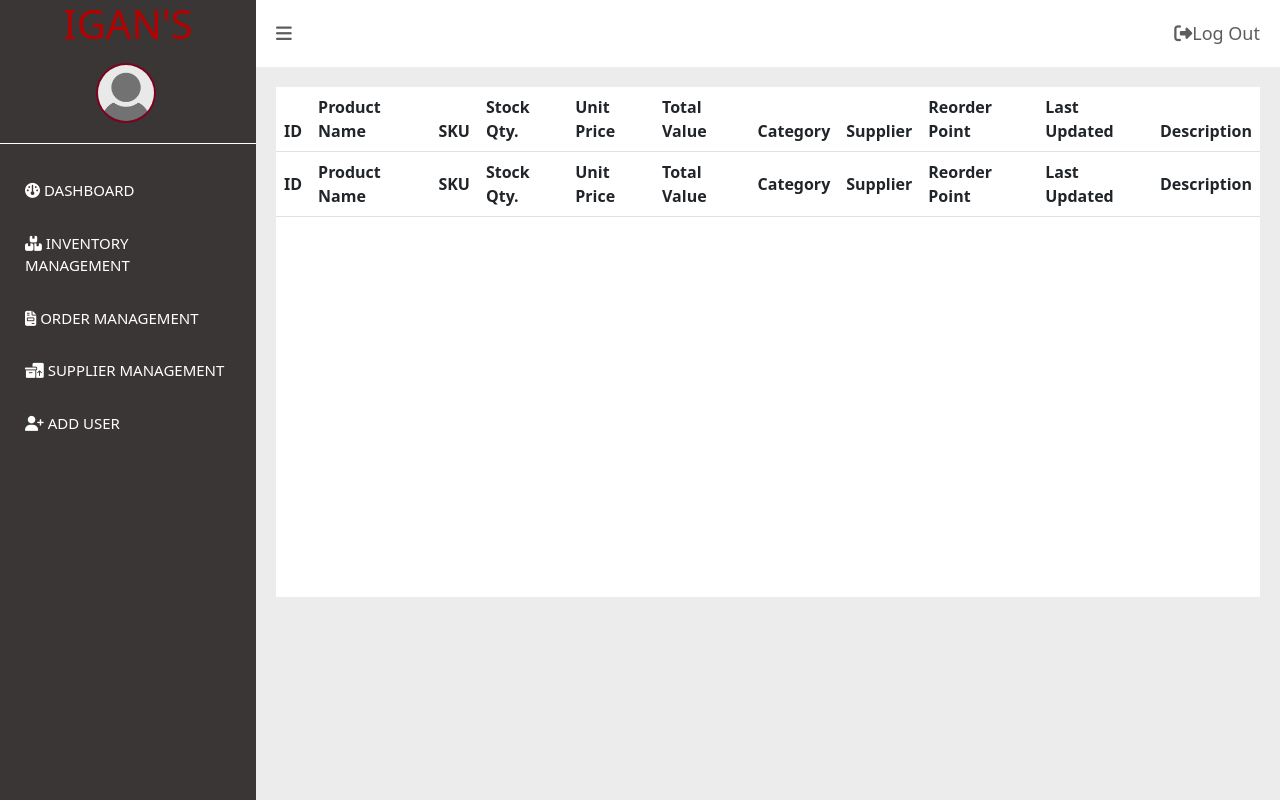
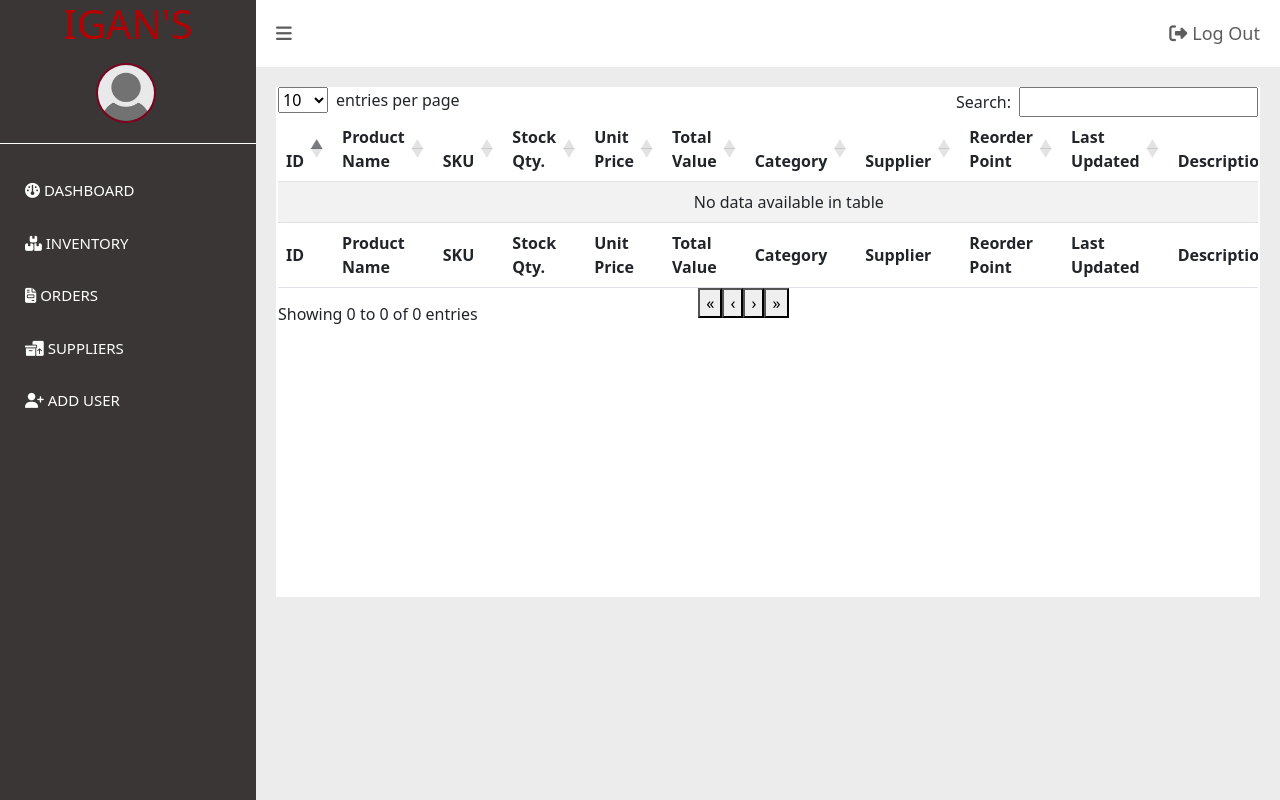
Before and after one commit to Danny-Rand/php, a PHP site: page /inventory-management.php in a window 1280 px wide. Run offline with PHP 8.4, Linux system fonts and the light colour scheme; the visitor is signed in with stand-in values (Sample User, id 1); data that the repository does not hold is empty; some libraries are stand-ins or nearby versions.

Commit message:
8th Commit (minor changes)

```diff
--- a/IMS/CSS/dashboard.css
+++ b/IMS/CSS/dashboard.css
@@ -69,11 +69,12 @@ ul.dashboardMenuList li a {
 ul.dashboardMenuList li.menuActive {
     background: #b30000;
     color: #ffffff;
-    transition: 0.3s all;
+
 }
 
 ul.dashboardMenuList li:hover {
     background: #b30000;
+    transition: 0.3s all;
 }
 
 div.dashboardTopNav {
@@ -286,3 +287,12 @@ p.userCount {
 input[type="number"] {
     min-width: 50px;
 }
+
+div.table-responsive {
+    margin-left: 2px !important;
+    margin-right: 2px !important;
+}
+
+i.fa-solid.fa-right-from-bracket {
+    margin-right: 5px;
+}
--- /dev/null
+++ b/IMS/CSS/datatable.css
@@ -0,0 +1,595 @@
+@charset "UTF-8";
+
+:root {
+    --dt-row-selected: 13, 110, 253;
+    --dt-row-selected-text: 255, 255, 255;
+    --dt-row-selected-link: 9, 10, 11;
+    --dt-row-stripe: 0, 0, 0;
+    --dt-row-hover: 0, 0, 0;
+    --dt-column-ordering: 0, 0, 0;
+    --dt-html-background: white;
+}
+
+:root.dark {
+    --dt-html-background: rgb(33, 37, 41);
+}
+
+table.dataTable td.dt-control {
+    text-align: center;
+    cursor: pointer;
+}
+
+table.dataTable td.dt-control:before {
+    display: inline-block;
+    box-sizing: border-box;
+    content: "";
+    border-top: 5px solid transparent;
+    border-left: 10px solid rgba(0, 0, 0, 0.5);
+    border-bottom: 5px solid transparent;
+    border-right: 0px solid transparent;
+}
+
+table.dataTable tr.dt-hasChild td.dt-control:before {
+    border-top: 10px solid rgba(0, 0, 0, 0.5);
+    border-left: 5px solid transparent;
+    border-bottom: 0px solid transparent;
+    border-right: 5px solid transparent;
+}
+
+html.dark table.dataTable td.dt-control:before,
+:root[data-bs-theme=dark] table.dataTable td.dt-control:before {
+    border-left-color: rgba(255, 255, 255, 0.5);
+}
+
+html.dark table.dataTable tr.dt-hasChild td.dt-control:before,
+:root[data-bs-theme=dark] table.dataTable tr.dt-hasChild td.dt-control:before {
+    border-top-color: rgba(255, 255, 255, 0.5);
+    border-left-color: transparent;
+}
+
+div.dt-scroll-body thead tr,
+div.dt-scroll-body tfoot tr {
+    height: 0;
+}
+
+div.dt-scroll-body thead tr th,
+div.dt-scroll-body thead tr td,
+div.dt-scroll-body tfoot tr th,
+div.dt-scroll-body tfoot tr td {
+    height: 0 !important;
+    padding-top: 0px !important;
+    padding-bottom: 0px !important;
+    border-top-width: 0px !important;
+    border-bottom-width: 0px !important;
+}
+
+div.dt-scroll-body thead tr th div.dt-scroll-sizing,
+div.dt-scroll-body thead tr td div.dt-scroll-sizing,
+div.dt-scroll-body tfoot tr th div.dt-scroll-sizing,
+div.dt-scroll-body tfoot tr td div.dt-scroll-sizing {
+    height: 0 !important;
+    overflow: hidden !important;
+}
+
+table.dataTable thead>tr>th:active,
+table.dataTable thead>tr>td:active {
+    outline: none;
+}
+
+table.dataTable thead>tr>th.dt-orderable-asc span.dt-column-order:before,
+table.dataTable thead>tr>th.dt-ordering-asc span.dt-column-order:before,
+table.dataTable thead>tr>td.dt-orderable-asc span.dt-column-order:before,
+table.dataTable thead>tr>td.dt-ordering-asc span.dt-column-order:before {
+    position: absolute;
+    display: block;
+    bottom: 50%;
+    content: "▲";
+    content: "▲" /"";
+}
+
+table.dataTable thead>tr>th.dt-orderable-desc span.dt-column-order:after,
+table.dataTable thead>tr>th.dt-ordering-desc span.dt-column-order:after,
+table.dataTable thead>tr>td.dt-orderable-desc span.dt-column-order:after,
+table.dataTable thead>tr>td.dt-ordering-desc span.dt-column-order:after {
+    position: absolute;
+    display: block;
+    top: 50%;
+    content: "▼";
+    content: "▼" /"";
+}
+
+table.dataTable thead>tr>th.dt-orderable-asc,
+table.dataTable thead>tr>th.dt-orderable-desc,
+table.dataTable thead>tr>th.dt-ordering-asc,
+table.dataTable thead>tr>th.dt-ordering-desc,
+table.dataTable thead>tr>td.dt-orderable-asc,
+table.dataTable thead>tr>td.dt-orderable-desc,
+table.dataTable thead>tr>td.dt-ordering-asc,
+table.dataTable thead>tr>td.dt-ordering-desc {
+    position: relative;
+    padding-right: 30px;
+}
+
+table.dataTable thead>tr>th.dt-orderable-asc span.dt-column-order,
+table.dataTable thead>tr>th.dt-orderable-desc span.dt-column-order,
+table.dataTable thead>tr>th.dt-ordering-asc span.dt-column-order,
+table.dataTable thead>tr>th.dt-ordering-desc span.dt-column-order,
+table.dataTable thead>tr>td.dt-orderable-asc span.dt-column-order,
+table.dataTable thead>tr>td.dt-orderable-desc span.dt-column-order,
+table.dataTable thead>tr>td.dt-ordering-asc span.dt-column-order,
+table.dataTable thead>tr>td.dt-ordering-desc span.dt-column-order {
+    position: absolute;
+    right: 12px;
+    top: 0;
+    bottom: 0;
+    width: 12px;
+}
+
+table.dataTable thead>tr>th.dt-orderable-asc span.dt-column-order:before,
+table.dataTable thead>tr>th.dt-orderable-asc span.dt-column-order:after,
+table.dataTable thead>tr>th.dt-orderable-desc span.dt-column-order:before,
+table.dataTable thead>tr>th.dt-orderable-desc span.dt-column-order:after,
+table.dataTable thead>tr>th.dt-ordering-asc span.dt-column-order:before,
+table.dataTable thead>tr>th.dt-ordering-asc span.dt-column-order:after,
+table.dataTable thead>tr>th.dt-ordering-desc span.dt-column-order:before,
+table.dataTable thead>tr>th.dt-ordering-desc span.dt-column-order:after,
+table.dataTable thead>tr>td.dt-orderable-asc span.dt-column-order:before,
+table.dataTable thead>tr>td.dt-orderable-asc span.dt-column-order:after,
+table.dataTable thead>tr>td.dt-orderable-desc span.dt-column-order:before,
+table.dataTable thead>tr>td.dt-orderable-desc span.dt-column-order:after,
+table.dataTable thead>tr>td.dt-ordering-asc span.dt-column-order:before,
+table.dataTable thead>tr>td.dt-ordering-asc span.dt-column-order:after,
+table.dataTable thead>tr>td.dt-ordering-desc span.dt-column-order:before,
+table.dataTable thead>tr>td.dt-ordering-desc span.dt-column-order:after {
+    left: 0;
+    opacity: 0.125;
+    line-height: 9px;
+    font-size: 0.8em;
+}
+
+table.dataTable thead>tr>th.dt-orderable-asc,
+table.dataTable thead>tr>th.dt-orderable-desc,
+table.dataTable thead>tr>td.dt-orderable-asc,
+table.dataTable thead>tr>td.dt-orderable-desc {
+    cursor: pointer;
+}
+
+table.dataTable thead>tr>th.dt-orderable-asc:hover,
+table.dataTable thead>tr>th.dt-orderable-desc:hover,
+table.dataTable thead>tr>td.dt-orderable-asc:hover,
+table.dataTable thead>tr>td.dt-orderable-desc:hover {
+    outline: 2px solid rgba(0, 0, 0, 0.05);
+    outline-offset: -2px;
+}
+
+table.dataTable thead>tr>th.dt-ordering-asc span.dt-column-order:before,
+table.dataTable thead>tr>th.dt-ordering-desc span.dt-column-order:after,
+table.dataTable thead>tr>td.dt-ordering-asc span.dt-column-order:before,
+table.dataTable thead>tr>td.dt-ordering-desc span.dt-column-order:after {
+    opacity: 0.6;
+}
+
+table.dataTable thead>tr>th.sorting_desc_disabled span.dt-column-order:after,
+table.dataTable thead>tr>th.sorting_asc_disabled span.dt-column-order:before,
+table.dataTable thead>tr>td.sorting_desc_disabled span.dt-column-order:after,
+table.dataTable thead>tr>td.sorting_asc_disabled span.dt-column-order:before {
+    display: none;
+}
+
+table.dataTable thead>tr>th:active,
+table.dataTable thead>tr>td:active {
+    outline: none;
+}
+
+div.dt-scroll-body>table.dataTable>thead>tr>th,
+div.dt-scroll-body>table.dataTable>thead>tr>td {
+    overflow: hidden;
+}
+
+:root.dark table.dataTable thead>tr>th.dt-orderable-asc:hover,
+:root.dark table.dataTable thead>tr>th.dt-orderable-desc:hover,
+:root.dark table.dataTable thead>tr>td.dt-orderable-asc:hover,
+:root.dark table.dataTable thead>tr>td.dt-orderable-desc:hover,
+:root[data-bs-theme=dark] table.dataTable thead>tr>th.dt-orderable-asc:hover,
+:root[data-bs-theme=dark] table.dataTable thead>tr>th.dt-orderable-desc:hover,
+:root[data-bs-theme=dark] table.dataTable thead>tr>td.dt-orderable-asc:hover,
+:root[data-bs-theme=dark] table.dataTable thead>tr>td.dt-orderable-desc:hover {
+    outline: 2px solid rgba(255, 255, 255, 0.05);
+}
+
+div.dt-processing {
+    position: absolute;
+    top: 50%;
+    left: 50%;
+    width: 200px;
+    margin-left: -100px;
+    margin-top: -22px;
+    text-align: center;
+    padding: 2px;
+    z-index: 10;
+}
+
+div.dt-processing>div:last-child {
+    position: relative;
+    width: 80px;
+    height: 15px;
+    margin: 1em auto;
+}
+
+div.dt-processing>div:last-child>div {
+    position: absolute;
+    top: 0;
+    width: 13px;
+    height: 13px;
+    border-radius: 50%;
+    background: rgb(13, 110, 253);
+    background: rgb(var(--dt-row-selected));
+    animation-timing-function: cubic-bezier(0, 1, 1, 0);
+}
+
+div.dt-processing>div:last-child>div:nth-child(1) {
+    left: 8px;
+    animation: datatables-loader-1 0.6s infinite;
+}
+
+div.dt-processing>div:last-child>div:nth-child(2) {
+    left: 8px;
+    animation: datatables-loader-2 0.6s infinite;
+}
+
+div.dt-processing>div:last-child>div:nth-child(3) {
+    left: 32px;
+    animation: datatables-loader-2 0.6s infinite;
+}
+
+div.dt-processing>div:last-child>div:nth-child(4) {
+    left: 56px;
+    animation: datatables-loader-3 0.6s infinite;
+}
+
+@keyframes datatables-loader-1 {
+    0% {
+        transform: scale(0);
+    }
+
+    100% {
+        transform: scale(1);
+    }
+}
+
+@keyframes datatables-loader-3 {
+    0% {
+        transform: scale(1);
+    }
+
+    100% {
+        transform: scale(0);
+    }
+}
+
+@keyframes datatables-loader-2 {
+    0% {
+        transform: translate(0, 0);
+    }
+
+    100% {
+        transform: translate(24px, 0);
+    }
+}
+
+table.dataTable.nowrap th,
+table.dataTable.nowrap td {
+    white-space: nowrap;
+}
+
+table.dataTable th,
+table.dataTable td {
+    box-sizing: border-box;
+}
+
+table.dataTable th.dt-left,
+table.dataTable td.dt-left {
+    text-align: left;
+}
+
+table.dataTable th.dt-center,
+table.dataTable td.dt-center {
+    text-align: center;
+}
+
+table.dataTable th.dt-right,
+table.dataTable td.dt-right {
+    text-align: right;
+}
+
+table.dataTable th.dt-justify,
+table.dataTable td.dt-justify {
+    text-align: justify;
+}
+
+table.dataTable th.dt-nowrap,
+table.dataTable td.dt-nowrap {
+    white-space: nowrap;
+}
+
+table.dataTable th.dt-empty,
+table.dataTable td.dt-empty {
+    text-align: center;
+    vertical-align: top;
+}
+
+table.dataTable th.dt-type-numeric,
+table.dataTable th.dt-type-date,
+table.dataTable td.dt-type-numeric,
+table.dataTable td.dt-type-date {
+    text-align: right;
+}
+
+table.dataTable thead th,
+table.dataTable thead td,
+table.dataTable tfoot th,
+table.dataTable tfoot td {
+    text-align: left;
+}
+
+table.dataTable thead th.dt-head-left,
+table.dataTable thead td.dt-head-left,
+table.dataTable tfoot th.dt-head-left,
+table.dataTable tfoot td.dt-head-left {
+    text-align: left;
+}
+
+table.dataTable thead th.dt-head-center,
+table.dataTable thead td.dt-head-center,
+table.dataTable tfoot th.dt-head-center,
+table.dataTable tfoot td.dt-head-center {
+    text-align: center;
+}
+
+table.dataTable thead th.dt-head-right,
+table.dataTable thead td.dt-head-right,
+table.dataTable tfoot th.dt-head-right,
+table.dataTable tfoot td.dt-head-right {
+    text-align: right;
+}
+
+table.dataTable thead th.dt-head-justify,
+table.dataTable thead td.dt-head-justify,
+table.dataTable tfoot th.dt-head-justify,
+table.dataTable tfoot td.dt-head-justify {
+    text-align: justify;
+}
+
+table.dataTable thead th.dt-head-nowrap,
+table.dataTable thead td.dt-head-nowrap,
+table.dataTable tfoot th.dt-head-nowrap,
+table.dataTable tfoot td.dt-head-nowrap {
+    white-space: nowrap;
+}
+
+table.dataTable tbody th.dt-body-left,
+table.dataTable tbody td.dt-body-left {
+    text-align: left;
+}
+
+table.dataTable tbody th.dt-body-center,
+table.dataTable tbody td.dt-body-center {
+    text-align: center;
+}
+
+table.dataTable tbody th.dt-body-right,
+table.dataTable tbody td.dt-body-right {
+    text-align: right;
+}
+
+table.dataTable tbody th.dt-body-justify,
+table.dataTable tbody td.dt-body-justify {
+    text-align: justify;
+}
+
+table.dataTable tbody th.dt-body-nowrap,
+table.dataTable tbody td.dt-body-nowrap {
+    white-space: nowrap;
+}
+
+/*! Bootstrap 5 integration for DataTables
+ *
+ * ©2020 SpryMedia Ltd, all rights reserved.
+ * License: MIT datatables.net/license/mit
+ */
+table.table.dataTable {
+    clear: both;
+    margin-bottom: 0;
+    max-width: none;
+    border-spacing: 0;
+}
+
+table.table.dataTable.table-striped>tbody>tr:nth-of-type(2n+1)>* {
+    box-shadow: none;
+}
+
+table.table.dataTable> :not(caption)>*>* {
+    background-color: transparent;
+}
+
+table.table.dataTable>tbody>tr {
+    background-color: transparent;
+}
+
+table.table.dataTable>tbody>tr.selected>* {
+    box-shadow: inset 0 0 0 9999px rgb(13, 110, 253);
+    box-shadow: inset 0 0 0 9999px rgb(var(--dt-row-selected));
+    color: rgb(255, 255, 255);
+    color: rgb(var(--dt-row-selected-text));
+}
+
+table.table.dataTable>tbody>tr.selected a {
+    color: rgb(9, 10, 11);
+    color: rgb(var(--dt-row-selected-link));
+}
+
+table.table.dataTable.table-striped>tbody>tr:nth-of-type(2n+1)>* {
+    box-shadow: inset 0 0 0 9999px rgba(var(--dt-row-stripe), 0.05);
+}
+
+table.table.dataTable.table-striped>tbody>tr:nth-of-type(2n+1).selected>* {
+    box-shadow: inset 0 0 0 9999px rgba(13, 110, 253, 0.95);
+    box-shadow: inset 0 0 0 9999px rgba(var(--dt-row-selected), 0.95);
+}
+
+table.table.dataTable.table-hover>tbody>tr:hover>* {
+    box-shadow: inset 0 0 0 9999px rgba(var(--dt-row-hover), 0.075);
+}
+
+table.table.dataTable.table-hover>tbody>tr.selected:hover>* {
+    box-shadow: inset 0 0 0 9999px rgba(13, 110, 253, 0.975);
+    box-shadow: inset 0 0 0 9999px rgba(var(--dt-row-selected), 0.975);
+}
+
+div.dt-container div.dt-length label {
+    font-weight: normal;
+    text-align: left;
+    white-space: nowrap;
+}
+
+div.dt-container div.dt-length select {
+    width: auto;
+    display: inline-block;
+    margin-right: 0.5em;
+}
+
+div.dt-container div.dt-search {
+    text-align: right;
+}
+
+div.dt-container div.dt-search label {
+    font-weight: normal;
+    white-space: nowrap;
+    text-align: left;
+}
+
+div.dt-container div.dt-search input {
+    margin-left: 0.5em;
+    display: inline-block;
+    width: auto;
+}
+
+div.dt-container div.dt-info {
+    padding-top: 0.85em;
+}
+
+div.dt-container div.dt-paging {
+    margin: 0;
+}
+
+div.dt-container div.dt-paging ul.pagination {
+    margin: 2px 0;
+    flex-wrap: wrap;
+}
+
+div.dt-container div.dt-row {
+    position: relative;
+}
+
+div.dt-scroll-head table.dataTable {
+    margin-bottom: 0 !important;
+}
+
+div.dt-scroll-body {
+    border-bottom-color: var(--bs-border-color);
+    border-bottom-width: var(--bs-border-width);
+    border-bottom-style: solid;
+}
+
+div.dt-scroll-body>table {
+    border-top: none;
+    margin-top: 0 !important;
+    margin-bottom: 0 !important;
+}
+
+div.dt-scroll-body>table>tbody>tr:first-child {
+    border-top-width: 0;
+}
+
+div.dt-scroll-body>table>thead>tr {
+    border-width: 0 !important;
+}
+
+div.dt-scroll-body>table>tbody>tr:last-child>* {
+    border-bottom: none;
+}
+
+div.dt-scroll-foot>.dt-scroll-footInner {
+    box-sizing: content-box;
+}
+
+div.dt-scroll-foot>.dt-scroll-footInner>table {
+    margin-top: 0 !important;
+    border-top: none;
+}
+
+div.dt-scroll-foot>.dt-scroll-footInner>table>tfoot>tr:first-child {
+    border-top-width: 0 !important;
+}
+
+@media screen and (max-width: 767px) {
+
+    div.dt-container div.dt-length,
+    div.dt-container div.dt-search,
+    div.dt-container div.dt-info,
+    div.dt-container div.dt-paging {
+        text-align: center;
+    }
+
+    div.dt-container .row {
+        --bs-gutter-y: 0.5rem;
+    }
+
+    div.dt-container div.dt-paging ul.pagination {
+        justify-content: center !important;
+    }
+}
+
+table.dataTable.table-sm>thead>tr th.dt-orderable-asc,
+table.dataTable.table-sm>thead>tr th.dt-orderable-desc,
+table.dataTable.table-sm>thead>tr th.dt-ordering-asc,
+table.dataTable.table-sm>thead>tr th.dt-ordering-desc,
+table.dataTable.table-sm>thead>tr td.dt-orderable-asc,
+table.dataTable.table-sm>thead>tr td.dt-orderable-desc,
+table.dataTable.table-sm>thead>tr td.dt-ordering-asc,
+table.dataTable.table-sm>thead>tr td.dt-ordering-desc {
+    padding-right: 20px;
+}
+
+table.dataTable.table-sm>thead>tr th.dt-orderable-asc span.dt-column-order,
+table.dataTable.table-sm>thead>tr th.dt-orderable-desc span.dt-column-order,
+table.dataTable.table-sm>thead>tr th.dt-ordering-asc span.dt-column-order,
+table.dataTable.table-sm>thead>tr th.dt-ordering-desc span.dt-column-order,
+table.dataTable.table-sm>thead>tr td.dt-orderable-asc span.dt-column-order,
+table.dataTable.table-sm>thead>tr td.dt-orderable-desc span.dt-column-order,
+table.dataTable.table-sm>thead>tr td.dt-ordering-asc span.dt-column-order,
+table.dataTable.table-sm>thead>tr td.dt-ordering-desc span.dt-column-order {
+    right: 5px;
+}
+
+div.dt-scroll-head table.table-bordered {
+    border-bottom-width: 0;
+}
+
+div.table-responsive>div.dt-container>div.row {
+    margin: 0;
+}
+
+div.table-responsive>div.dt-container>div.row>div[class^=col-]:first-child {
+    padding-left: 0;
+}
+
+div.table-responsive>div.dt-container>div.row>div[class^=col-]:last-child {
+    padding-right: 0;
+}
+
+:root[data-bs-theme=dark] {
+    --dt-row-hover: 255, 255, 255;
+    --dt-row-stripe: 255, 255, 255;
+    --dt-column-ordering: 255, 255, 255;
+}
--- /dev/null
+++ b/IMS/Javascript/inventory.js
@@ -0,0 +1 @@
+new DataTable('#example');
--- a/IMS/Partials/dashboard-sidebar.php
+++ b/IMS/Partials/dashboard-sidebar.php
@@ -11,13 +11,13 @@
                 <a href="./dashboard.php"><i class="fa-solid fa-gauge menuIcons"></i><span class="menuText"> Dashboard</span></a>
             </li>
             <li>
-                <a href="./inventory-management.php"><i class="fa-solid fa-boxes-stacked"></i><span class="menuText"> Inventory Management</span></a>
+                <a href="./inventory-management.php"><i class="fa-solid fa-boxes-stacked"></i><span class="menuText"> Inventory</span></a>
             </li>
             <li>
-                <a href="./order-management.php"><i class="fa-solid fa-file-invoice"></i></i><span class="menuText"> Order Management</span></a>
+                <a href="./order-management.php"><i class="fa-solid fa-file-invoice"></i></i><span class="menuText"> Orders</span></a>
             </li>
             <li>
-                <a href="./supplier-management.php"><i class="fa-solid fa-boxes-packing"></i><span class="menuText"> Supplier Management</span></a>
+                <a href="./supplier-management.php"><i class="fa-solid fa-boxes-packing"></i><span class="menuText"> Suppliers</span></a>
             </li>
             <li>
                 <a href="./user-add.php"><i class="fa-solid fa-user-plus"></i><span class="menuText"> Add User</span></a>
--- a/IMS/inventory-management.php
+++ b/IMS/inventory-management.php
@@ -11,19 +11,15 @@ $products = include('database/products.php');
 <html>
 
 <head>
+    <meta charset="utf-8">
+    <meta name="viewport" content="width=device-width, initial-scale=1">
     <title>Dashboard - Igan's Budbod House IMS</title>
+    <link href="https://cdn.jsdelivr.net/npm/bootstrap@5.3.3/dist/css/bootstrap.min.css" rel="stylesheet" integrity="sha384-QWTKZyjpPEjISv5WaRU9OFeRpok6YctnYmDr5pNlyT2bRjXh0JMhjY6hW+ALEwIH" crossorigin="anonymous">
 
-    <link rel="stylesheet" href="https://cdnjs.cloudflare.com/ajax/libs/normalize/8.0.1/normalize.min.css">
     <link rel="stylesheet" type="text/css" href="CSS/dashboard.css">
     <link rel="stylesheet" href="https://cdnjs.cloudflare.com/ajax/libs/twitter-bootstrap/5.3.0/css/bootstrap.min.css">
     <link rel="stylesheet" href="CSS/datatable.css">
 
-    <script defer src="https://code.jquery.com/jquery-3.7.1.js"></script>
-    <script defer src="https://cdnjs.cloudflare.com/ajax/libs/twitter-bootstrap/5.3.0/js/bootstrap.bundle.min.js"></script>
-    <script defer src="javascript/datatable.js"></script>
-    <script defer src="https://cdn.datatables.net/2.0.2/js/dataTables.bootstrap5.js"></script>
-    <script defer src="Javascript/product-listings.js"></script>
-    <script src="https://kit.fontawesome.com/e1dd8a9474.js" crossorigin="anonymous"></script>
 </head>
 
 <body>
@@ -90,7 +86,17 @@ $products = include('database/products.php');
         </div>
     </div>
 
+    <script defer src="https://code.jquery.com/jquery-3.7.1.js"></script>
+    <script defer src="https://cdnjs.cloudflare.com/ajax/libs/twitter-bootstrap/5.3.0/js/bootstrap.bundle.min.js"></script>
+    <script defer src="javascript/datatable.js"></script>
+    <script defer src="https://cdn.datatables.net/2.0.3/js/dataTables.bootstrap5.js"></script>
+    <script defer src="javascript/inventory.js"></script>
+    <script src="https://kit.fontawesome.com/e1dd8a9474.js" crossorigin="anonymous"></script>
     <script src="javascript/dashboard-script.js"></script>
+    <script src="https://cdn.jsdelivr.net/npm/@popperjs/core@2.11.8/dist/umd/popper.min.js" integrity="sha384-I7E8VVD/ismYTF4hNIPjVp/Zjvgyol6VFvRkX/vR+Vc4jQkC+hVqc2pM8ODewa9r" crossorigin="anonymous"></script>
+    <script src="https://cdn.jsdelivr.net/npm/bootstrap@5.3.3/dist/js/bootstrap.min.js" integrity="sha384-0pUGZvbkm6XF6gxjEnlmuGrJXVbNuzT9qBBavbLwCsOGabYfZo0T0to5eqruptLy" crossorigin="anonymous"></script>
+    <script src="https://cdn.jsdelivr.net/npm/bootstrap@5.3.3/dist/js/bootstrap.bundle.min.js" integrity="sha384-YvpcrYf0tY3lHB60NNkmXc5s9fDVZLESaAA55NDzOxhy9GkcIdslK1eN7N6jIeHz" crossorigin="anonymous"></script>
+
 </body>
 
 </html>
```
Also changed, not shown: IMS/Javascript/datatable.js.
